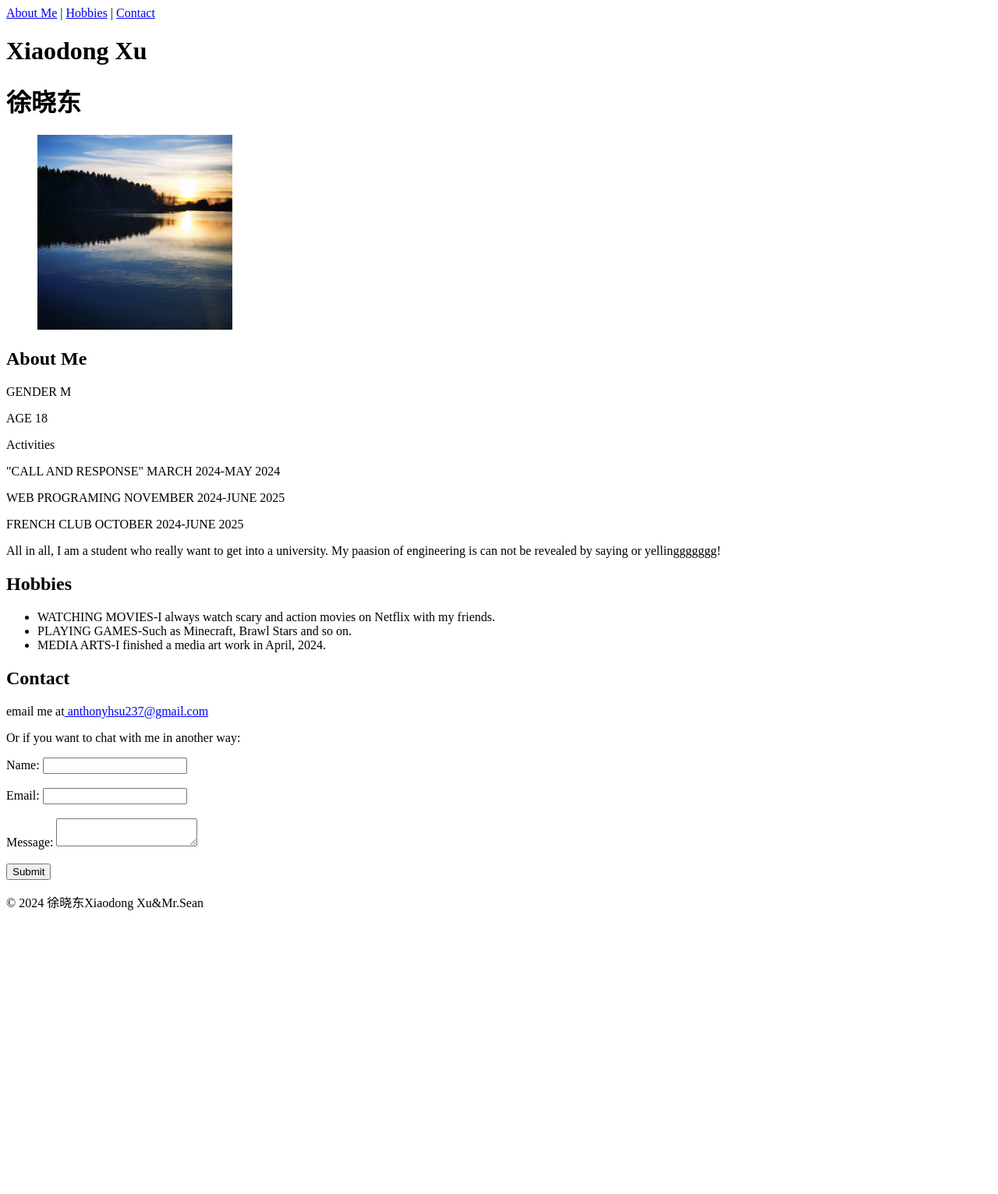
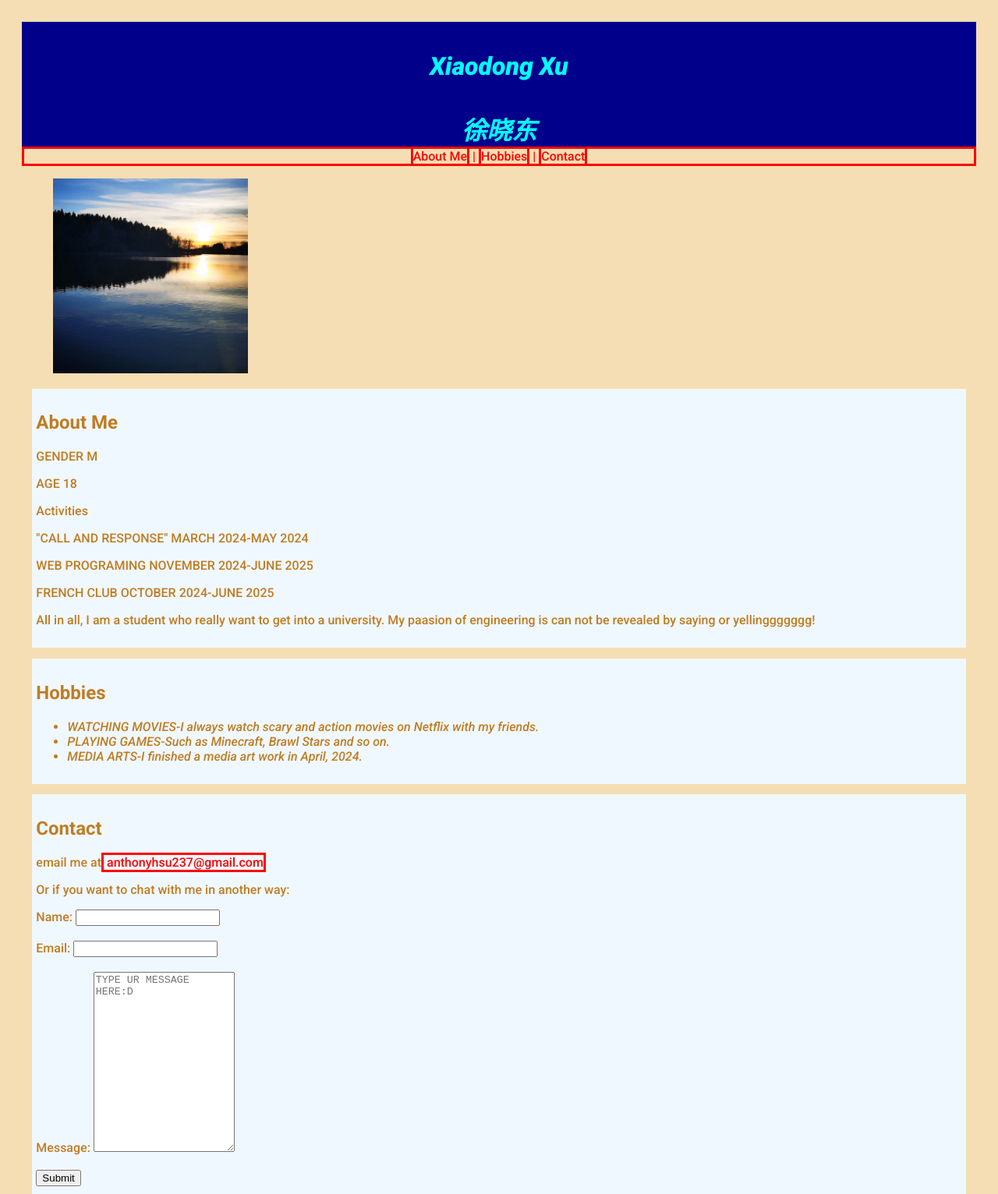
Before and after one commit to BOJIDIA/HOMEWORK-ANTHONY-XU-X, a plain HTML site: page HOMEWORK 2/HW2 ANTHONY.html in a window 1280 px wide. Shown: the top 1532 px of the page at 78% size. Before the commit the page ends 1185 px from the top, so only its background shows below. Drawn offline with Linux system fonts and the light colour scheme.

Commit message:
class-work

```diff
--- a/HOMEWORK 2/HW2 ANTHONY.html
+++ b/HOMEWORK 2/HW2 ANTHONY.html
@@ -4,21 +4,21 @@
     <meta charset="UTF-8">
     <meta name="viewport" content="width=device-width, initial-scale=1.0">
     <title>My Profile</title>
+    <link rel="stylesheet" href="style.css">
 </head>
 
-<nav>
-    <a href="#about">About Me</a> |
-    <a href="#hobbies">Hobbies</a> |
-    <a href="#contact">Contact</a>
-</nav>
+
+<header>
+    <h1>Xiaodong Xu</h1>
+    <h1>徐晓东</h1>
+</header>
 
 <body>
-
-    <!-- Header -->
-    <header>
-        <h1>Xiaodong Xu</h1>
-        <h1>徐晓东</h1>
-    </header>
+    <nav>
+        <a href="#about">About Me</a> |
+        <a href="#hobbies">Hobbies</a> |
+        <a href="#contact">Contact</a>
+    </nav>
     <div>
         <ol>
                 <img alt="Milne Dam Park 4 Xiaodong Xu" src="PROFILE/Milne Dam Park 4 Xiaodong Xu.jpg" width="250" height="250">
@@ -55,7 +55,7 @@
             <label for="email">Email:</label>
             <input type="email" id="email" name="email"><br><br>
             <label for="message">Message:</label>
-            <textarea id="message" name="message"></textarea><br><br>
+            <textarea rows="15" cols="20" id="message" name="message" placeholder="TYPE UR MESSAGE HERE:D"></textarea><br><br>
             <input type="submit" value="Submit">
         </form>
     </section>
--- /dev/null
+++ b/HOMEWORK 2/style.css
@@ -0,0 +1,62 @@
+@import url('https://fonts.googleapis.com/css2?family=Roboto:ital,wght@0,100;0,300;0,400;0,500;0,700;0,900;1,100;1,300;1,400;1,500;1,700;1,900&display=swap');
+
+
+body{
+    background-color: wheat;
+    padding: 20px 20px 20px 20px;
+    font-family: "Roboto", serif;
+    font-weight: 500;
+    font-style: normal;
+}
+
+h1 {
+    text-align: center;
+    color: aqua;
+    background-color: darkblue;
+    padding-top: 1cm;
+    margin-top: 0%;
+    margin-bottom: 0%;
+    font-family: "Roboto", serif;
+    font-weight: 900;
+    font-style: italic;
+}
+
+nav, a {
+    border: solid;
+    text-align: center;
+    text-decoration: none;
+    color: red;
+}
+
+a:hover {
+    text-decoration: underline;
+    color: black;
+}
+
+section {
+    padding: 10px 5px 10px 5px ;
+    margin: 10pt ;
+    color: rgb(193, 124, 33);
+    background-color: aliceblue;
+    font-family: "Roboto", serif;
+    font-weight: 500;
+    font-style: normal;
+}
+
+li {
+    border: 1cm;
+    font-family: "Roboto", serif;
+    font-weight: 500;
+    font-style: italic
+}
+
+textarea {
+          height: auto;
+          width: auto;
+}
+
+footer {
+        background-color: aqua;
+        text-align: center
+        font-weight: 100;
+}
```
